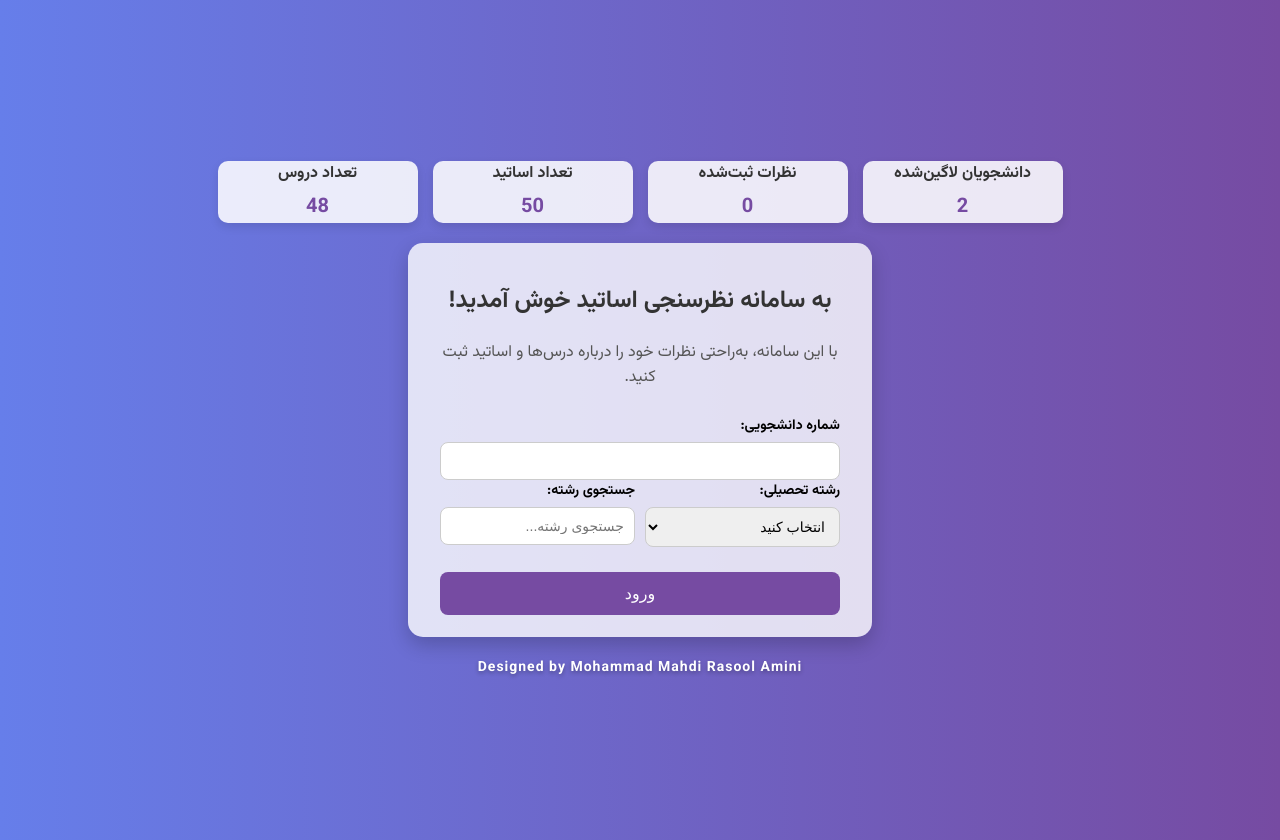
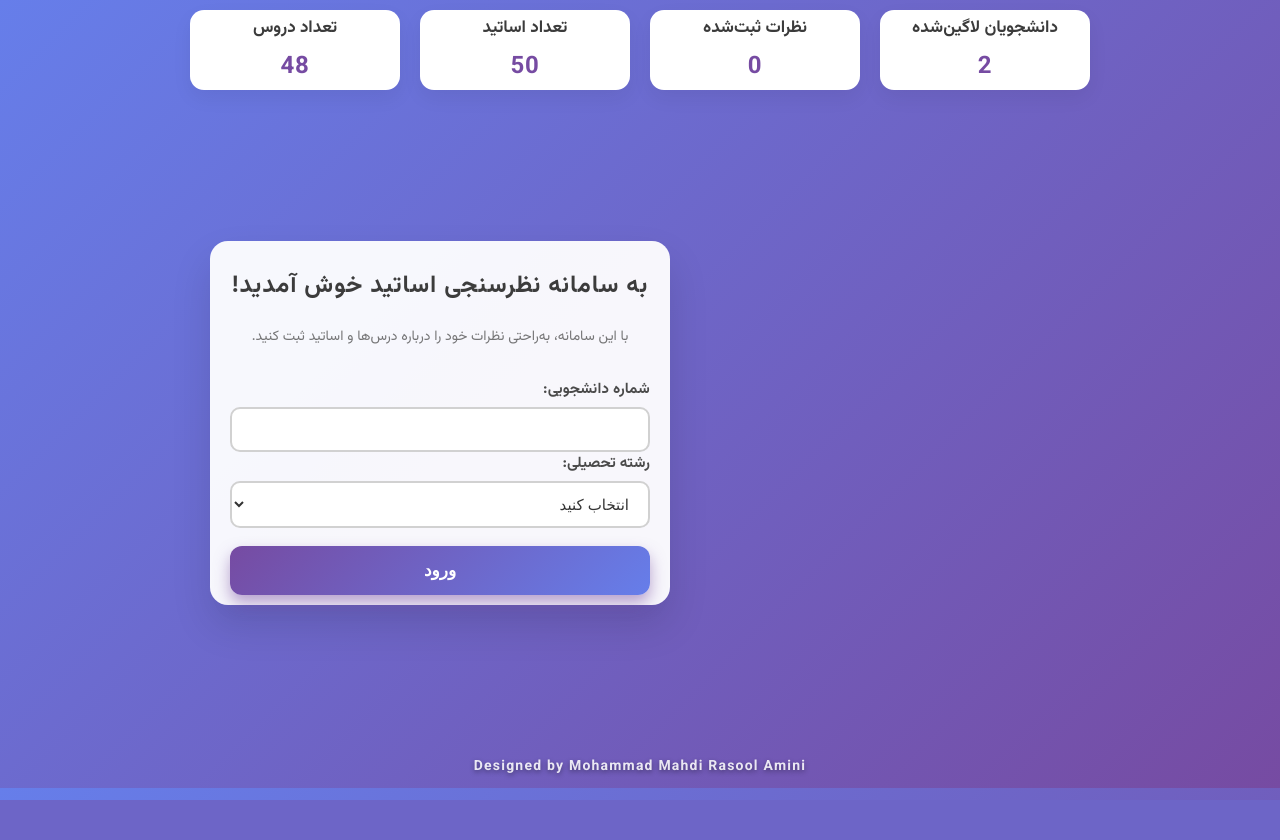
Before and after one commit to MahdiAmini12/University-Polling-System, a Flask app: page / in a window 1280 px wide. After the commit the page ends 800 px from the top, so only its background shows below. Run offline with Flask 3, Linux system fonts and the light colour scheme; data comes from the database, SQL or seed files in the repository; data that the repository does not hold is empty.

Commit message:
Update login.html

```diff
--- a/templates/login.html
+++ b/templates/login.html
@@ -8,38 +8,48 @@
   <style>
       body {
   font-family: 'Vazirmatn', sans-serif;
-      background: linear-gradient(to right, #667eea, #764ba2);
+  background: linear-gradient(135deg, #667eea 0%, #764ba2 100%);
   margin: 0;
-      padding: 20px;
+  padding: 10px;
   display: flex;
   align-items: center;
   justify-content: center;
-      min-height: 100vh;
+  min-height: 96vh;
   flex-direction: column;
+  color: #2c2c2c;
+  -webkit-font-smoothing: antialiased;
+  -moz-osx-font-smoothing: grayscale;
 }
 
 .container {
   text-align: center;
-      background-color: #ffffffcc;
-      padding: 22px 32px;
-      border-radius: 15px;
-      box-shadow: 0 8px 20px rgba(0, 0, 0, 0.2);
+  background-color: rgba(255, 255, 255, 0.95);
+  padding: 10px 20px;
+  border-radius: 18px;
+  box-shadow: 0 20px 40px rgba(0, 0, 0, 0.12);
   width: 100%;
-      max-width: 400px;
-      margin-bottom: 20px;
+  max-width: 420px;
+  margin-bottom: 0;
+  transition: box-shadow 0.3s ease;
+}
+
+.container:hover {
+  box-shadow: 0 30px 60px rgba(0, 0, 0, 0.18);
 }
 
 h1 {
-      color: #333;
-      margin-bottom: 20px;
+  color: #3c3c3c;
+  margin-bottom: 22px;
   font-size: 24px;
   font-weight: 700;
+  letter-spacing: 0.04em;
 }
 
 p {
-      color: #555;
-      font-size: 16px;
-      margin-bottom: 25px;
+  color: #555555cc;
+  font-size: 14px;
+  margin-bottom: 30px;
+  line-height: 1.5;
 }
 
 form {
@@ -51,129 +61,220 @@
 label {
   display: block;
   text-align: right;
-      margin-bottom: 5px;
-      font-size: 14px;
+  margin-bottom: 6px;
+  font-size: 15px;
   font-weight: 600;
+  color: #4a4a4a;
+  user-select: none;
+  letter-spacing: 0.01em;
 }
 
 input, select {
-      padding: 10px;
-      border-radius: 8px;
-      border: 1px solid #ccc;
-      transition: all 0.3s ease;
-      font-size: 14px;
+  padding: 12px 15px;
+  border-radius: 10px;
+  border: 2px solid #d1d1d1;
+  transition: border-color 0.35s ease, box-shadow 0.35s ease;
+  font-size: 15px;
   width: 100%;
   box-sizing: border-box;
+  color: #333;
+  background-color: #fff;
+  font-weight: 500;
+  outline-offset: 2px;
+  outline-color: transparent;
+  box-shadow: none;
+  cursor: text;
+}
+
+input::placeholder {
+  color: #aaa;
+  font-weight: 400;
 }
 
 input:focus, select:focus {
   border-color: #764ba2;
-      outline: none;
-      box-shadow: 0 0 5px #764ba280;
+  outline-color: #764ba2;
+  box-shadow: 0 0 12px rgba(118, 75, 162, 0.35);
+  background-color: #faf9ff;
 }
 
-    /* بخش مخصوص رشته و جستجو کنار هم */
 .field-row {
+  margin-bottom: 18px;
   display: flex;
-      gap: 10px;
-      margin-bottom: 15px;
-      justify-content: space-between;
-      align-items: flex-start;
-    }
-
-    .field-row > div {
-      flex: 1;
-      min-width: 0;
+  flex-direction: column;
 }
 
 button {
   width: 100%;
-      padding: 12px;
-      background-color: #764ba2;
+  padding: 14px 0;
+  background: linear-gradient(135deg, #764ba2 0%, #667eea 100%);
   color: white;
   border: none;
-      border-radius: 8px;
-      font-size: 16px;
+  border-radius: 12px;
+  font-size: 17px;
+  font-weight: 700;
   cursor: pointer;
-      transition: background-color 0.3s ease;
-      margin-top: 10px;
+  box-shadow: 0 8px 15px rgba(118, 75, 162, 0.5);
+  transition: background 0.4s ease, box-shadow 0.3s ease, transform 0.2s ease;
+  user-select: none;
 }
 
 button:hover {
-      background-color: #5a3c91;
+  background: linear-gradient(135deg, #5a3c91 0%, #5364d9 100%);
+  box-shadow: 0 12px 25px rgba(83, 100, 217, 0.7);
+  transform: translateY(-2px);
+}
+
+button:active {
+  transform: translateY(0);
+  box-shadow: 0 6px 10px rgba(118, 75, 162, 0.4);
 }
 
 .stats-container {
   display: flex;
   flex-wrap: wrap;
   justify-content: center;
-      gap: 15px;
+  gap: 20px;
   max-width: 1200px;
-      margin-bottom: 20px;
+  margin-bottom: 0px;
 }
 
 .stat-card {
-      background-color: #ffffffdd;
-      border-radius: 10px;
-      padding: 0px;
-      width: 200px;
+  background-color: #fff;
+  border-radius: 14px;
+  padding: 5px 0px;
+  width: 210px;
   text-align: center;
-      box-shadow: 0 4px 10px rgba(0, 0, 0, 0.1);
-      transition: transform 0.3s ease, opacity 0.3s ease;
+  box-shadow: 0 8px 20px rgba(0, 0, 0, 0.06);
+  transition: transform 0.35s ease, opacity 0.35s ease;
   opacity: 0;
-      animation: fadeIn 0.5s ease forwards;
+  animation: fadeInUp 0.5s ease forwards;
+  cursor: default;
+  user-select: none;
 }
 
-    .stat-card:nth-child(1) { animation-delay: 0.1s; }
-    .stat-card:nth-child(2) { animation-delay: 0.2s; }
-    .stat-card:nth-child(3) { animation-delay: 0.3s; }
-    .stat-card:nth-child(4) { animation-delay: 0.4s; }
+.stat-card:nth-child(1) { animation-delay: 0.12s; }
+.stat-card:nth-child(2) { animation-delay: 0.22s; }
+.stat-card:nth-child(3) { animation-delay: 0.32s; }
+.stat-card:nth-child(4) { animation-delay: 0.42s; }
 
-    @keyframes fadeIn {
-      from { opacity: 0; transform: translateY(20px); }
-      to { opacity: 1; transform: translateY(0); }
+@keyframes fadeInUp {
+  from {
+    opacity: 0;
+    transform: translateY(25px);
+  }
+  to {
+    opacity: 1;
+    transform: translateY(0);
+  }
+}
+
+.stat-card:hover {
+  transform: translateY(-8px);
+  box-shadow: 0 20px 40px rgba(118, 75, 162, 0.18);
 }
 
 .stat-card h3 {
-      color: #333;
-      font-size: 16px;
-      margin: 0 0 5px;
+  color: #3b3b3b;
+  font-size: 17px;
+  margin: 0 0 8px;
+  font-weight: 700;
 }
 
 .stat-card p {
   color: #764ba2;
-      font-size: 20px;
-      font-weight: 700;
+  font-size: 24px;
+  font-weight: 800;
   margin: 0;
+  letter-spacing: 0.03em;
 }
 
 .footer {
   font-family: 'Vazirmatn', sans-serif;
   font-weight: 700;
   font-size: 14px;
-      color: #ffffff;
-      text-shadow: 0 2px 4px rgba(0, 0, 0, 0.3);
-      letter-spacing: 1px;
+  color: #ffffffdd;
+  text-shadow: 0 2px 5px rgba(0, 0, 0, 0.4);
+  letter-spacing: 1.2px;
+  user-select: none;
+}
+
+/* بخش جدید برای چینش فرم و استاد محبوب کنار هم */
+.main-flex-container {
+  display: flex;
+  justify-content: center;
+  align-items: stretch;
+  gap: 50px;
+  width: 100%;
+  max-width: 900px;
+  margin: auto;
+  padding: 20px;
+  box-sizing: border-box;
+}
+
+.popular-professor-box {
+  flex: 1;
+  background-color: #f5f5f5;
+  padding: 20px;
+  border-radius: 12px;
+  box-shadow: 0 4px 12px rgba(0,0,0,0.1);
+  max-width: 350px;
+  text-align: center;
+}
+
+.popular-professor-box img {
+  width: 120px;
+  height: 120px;
+  border-radius: 50%;
+  object-fit: cover;
+  border: 3px solid #764ba2;
+  margin-bottom: 12px;
+}
+
+.popular-professor-box h2 {
+  margin-bottom: 18px;
+  color: #4a4a4a;
+}
+
+.popular-professor-box h3 {
+  color:#764ba2;
+  margin: 0 0 8px;
+  font-weight: 800;
+  font-size: 22px;
+  letter-spacing: 0.04em;
+}
+
+.popular-professor-box p {
+  font-weight: 700;
+  font-size: 18px;
+  color: #5a3c91;
+  margin: 0;
 }
 
 @media (max-width: 768px) {
-      .container {
-        width: 90%;
-        padding: 20px;
+  body {
+    padding: 15px;
   }
 
-      .stats-container {
+  .main-flex-container {
     flex-direction: column;
     align-items: center;
+    gap: 30px;
+    max-width: 100%;
+    margin-bottom: 10px;
   }
 
-      .stat-card {
-        width: 80%;
-        max-width: 300px;
+  .popular-professor-box,
+  .container {
+    max-width: 95%;
+    width: 100%;
   }
 
-      .field-row {
-        flex-direction: column;
+  .star-rating {
+  font-size: 22px;
+  color: gold;
+  margin-top: 6px;
+  direction: ltr;
 }
 }
   </style>
@@ -198,6 +299,36 @@
     </div>
   </div>
 
+  <div class="main-flex-container">
+    {% if popular_professor %}
+    <div class="popular-professor-box">
+      <h2>استاد محبوب این دوره</h2>
+      <img
+        src="{{ popular_professor.photo_url if popular_professor.photo_url else url_for('static', filename='avatar.png') }}"
+        alt="عکس استاد محبوب"
+        onerror="this.onerror=null;this.src='{static/avatar.png}';"
+      />
+      <h3>{{ popular_professor.name }}</h3>
+      <p>امتیاز: {{ '%.2f'|format(popular_score) }}</p>
+      <div class="star-rating">
+        {% for i in range(1, 6) %}
+        {% if popular_score >= i %}
+          ★
+        {% elif popular_score >= i - 0.5 %}
+          <span style="color:#ccc">★</span>
+        {% else %}
+          <span style="color:#ddd">★</span>
+        {% endif %}
+      {% endfor %}
+    </div>
+
+    </div>
+    {% else %}
+    <div class="popular-professor-box" style="visibility: hidden;"> <!-- جای خالی برای حفظ فاصله -->
+      &nbsp;
+    </div>
+    {% endif %}
+
     <div class="container">
       <h1>به سامانه نظرسنجی اساتید خوش آمدید!</h1>
       <p>با این سامانه، به‌راحتی نظرات خود را درباره درس‌ها و اساتید ثبت کنید.</p>
@@ -206,7 +337,6 @@
         <input name="student_id" required />
 
         <div class="field-row">
-        <div>
           <label>رشته تحصیلی:</label>
           <select name="major_id" required>
             <option value="" disabled selected>انتخاب کنید</option>
@@ -216,25 +346,9 @@
           </select>
         </div>
 
-        <div>
-          <label>جستجوی رشته:</label>
-          <input
-            list="majors-list"
-            name="major_search"
-            placeholder="جستجوی رشته..."
-            autocomplete="off"
-            oninput="clearMajorSelect()"
-          />
-          <datalist id="majors-list">
-            {% for major in majors %}
-              <option value="{{ major.name }}"></option>
-            {% endfor %}
-          </datalist>
-        </div>
-      </div>
-
         <button type="submit">ورود</button>
       </form>
+    </div>
   </div>
 
   <div class="footer">
@@ -248,25 +362,35 @@
   {% endif %}
 
   <script>
-    // اگر لازم دارید، می‌توانید جاوااسکریپت برای تعامل بین جستجو و انتخاب اضافه کنید
-    // مثلا وقتی رشته‌ای در جستجو انتخاب شد، گزینه متناظر در select انتخاب شود
-    function clearMajorSelect() {
-      // در اینجا می‌توانید منطق انتخاب خودکار در select را اضافه کنید
-      // فعلاً فقط برای نمونه
-      const input = document.querySelector('input[name="major_search"]');
-      const select = document.querySelector('select[name="major_id"]');
-      if (!input.value) {
-        select.selectedIndex = 0; // reset
+    const majorSelect = document.querySelector('select[name="major_id"]');
+    const profContainer = document.querySelector(".popular-professor-box");
+    const profPhoto = profContainer.querySelector("img");
+    const profName = profContainer.querySelector("h3");
+    const profScore = profContainer.querySelector("p");
+
+    majorSelect.addEventListener("change", () => {
+      const majorId = majorSelect.value;
+      if (!majorId) {
+        profContainer.style.visibility = "hidden";
+        return;
+      }
+
+      fetch(`/popular_professor/${majorId}`)
+        .then(res => res.json())
+        .then(data => {
+          if (data && data.name) {
+            profPhoto.src = data.photo_url || "/static/avatar.png";
+            profName.textContent = data.name;
+            profScore.textContent = `امتیاز محبوبیت: ${data.score}`;
+            profContainer.style.visibility = "visible";
           } else {
-        // می‌توانید اینجا بر اساس input.value گزینه select را انتخاب کنید (اختیاری)
-        for (let i = 0; i < select.options.length; i++) {
-          if (select.options[i].text === input.value) {
-            select.selectedIndex = i;
-            break;
+            profContainer.style.visibility = "hidden";
           }
-        }
-      }
-    }
+        })
+        .catch(() => {
+          profContainer.style.visibility = "hidden";
+        });
+    });
   </script>
 </body>
 </html>
```
Lines whose indentation alone changed are shown as unchanged.
